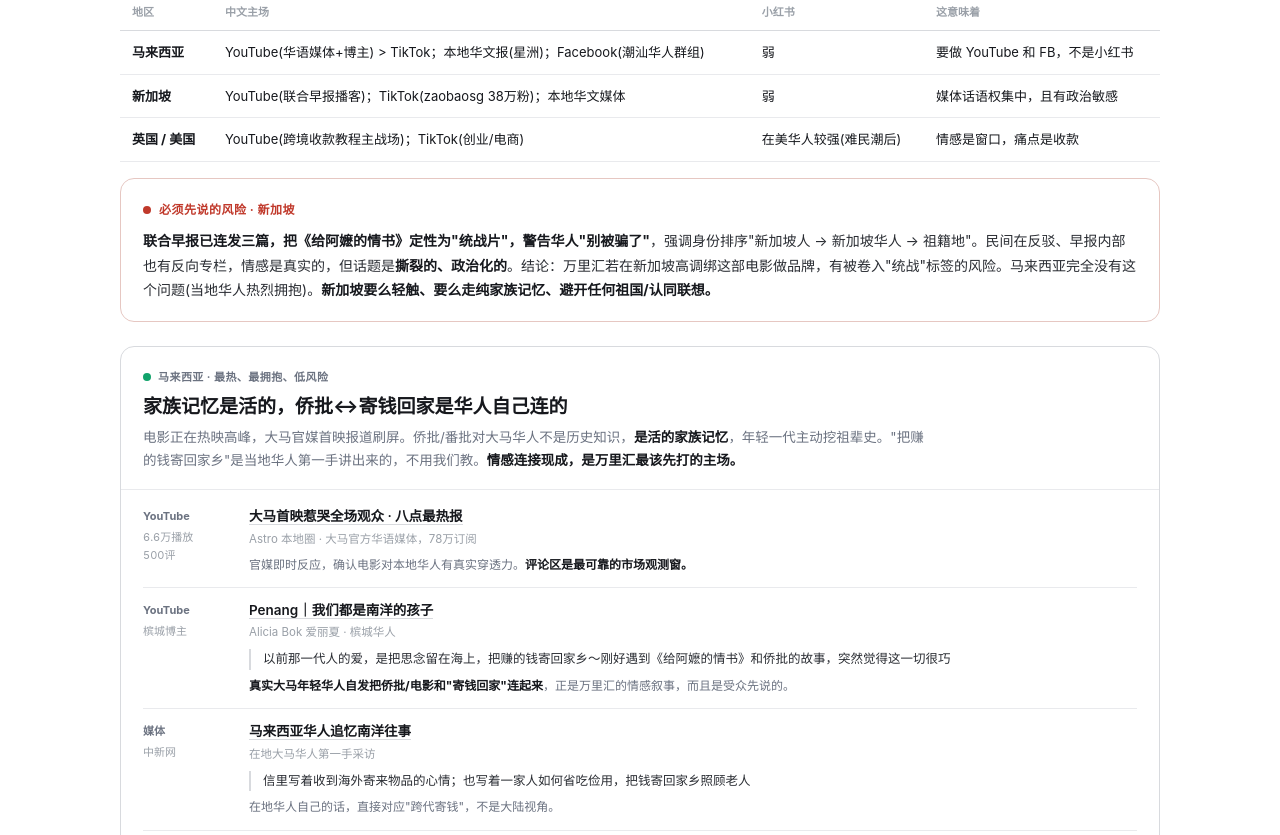
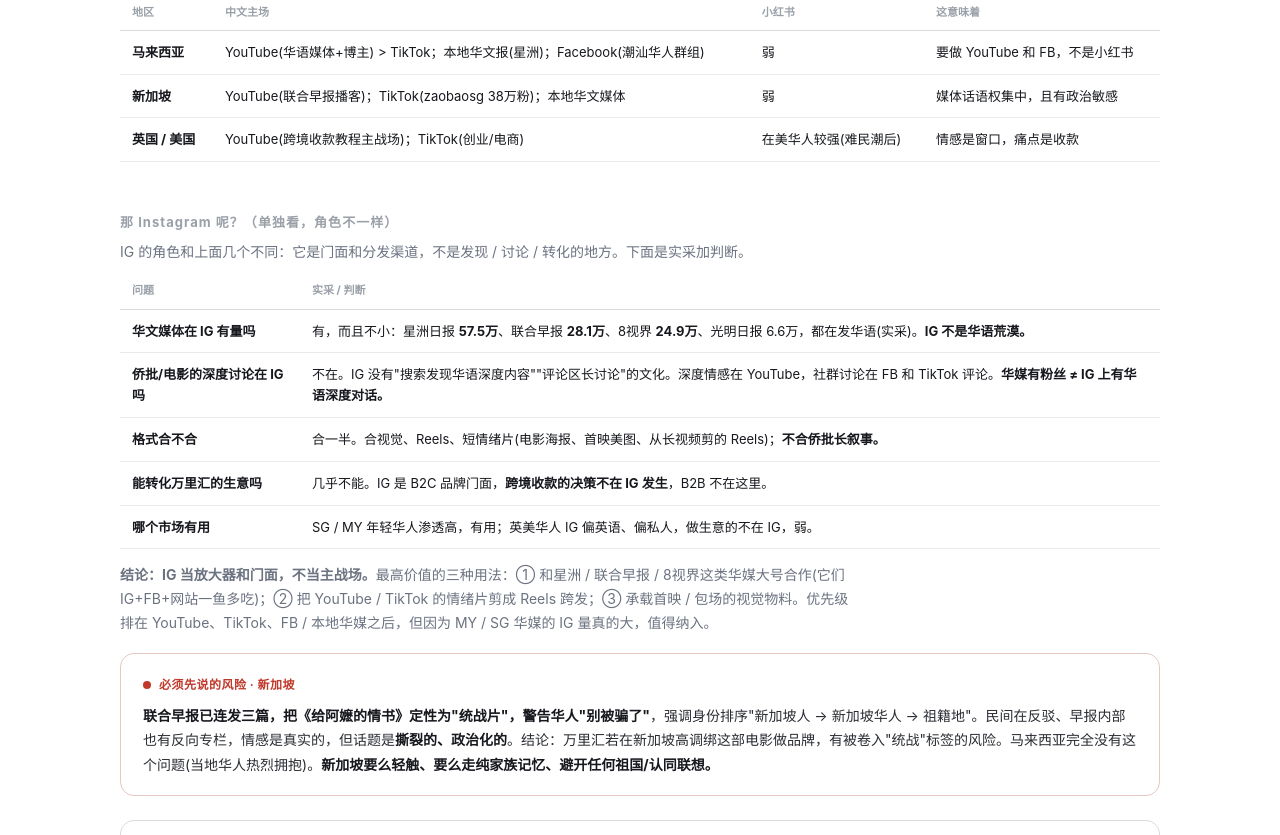
Before and after one commit to socialworldfirst/ama-rednote-research, a plain HTML site: page overseas.html in a window 1280 px wide. Shown: the part 530-1365 px from the top of the page. Drawn offline with Linux system fonts and the light colour scheme.

Commit message:
平台地图补 Instagram：门面/分发渠道，华媒IG量实采

```diff
--- a/overseas.html
+++ b/overseas.html
@@ -105,6 +105,20 @@ table.plat td b{font-weight:650}
   </tbody>
 </table>
 
+<h2>那 Instagram 呢？（单独看，角色不一样）</h2>
+<p class="h2sub">IG 的角色和上面几个不同：它是门面和分发渠道，不是发现 / 讨论 / 转化的地方。下面是实采加判断。</p>
+<table class="plat">
+  <thead><tr><th>问题</th><th>实采 / 判断</th></tr></thead>
+  <tbody>
+    <tr><td><b>华文媒体在 IG 有量吗</b></td><td>有，而且不小：星洲日报 <b>57.5万</b>、联合早报 <b>28.1万</b>、8视界 <b>24.9万</b>、光明日报 6.6万，都在发华语(实采)。<b>IG 不是华语荒漠。</b></td></tr>
+    <tr><td><b>侨批/电影的深度讨论在 IG 吗</b></td><td>不在。IG 没有"搜索发现华语深度内容""评论区长讨论"的文化。深度情感在 YouTube，社群讨论在 FB 和 TikTok 评论。<b>华媒有粉丝 ≠ IG 上有华语深度对话。</b></td></tr>
+    <tr><td><b>格式合不合</b></td><td>合一半。合视觉、Reels、短情绪片(电影海报、首映美图、从长视频剪的 Reels)；<b>不合侨批长叙事。</b></td></tr>
+    <tr><td><b>能转化万里汇的生意吗</b></td><td>几乎不能。IG 是 B2C 品牌门面，<b>跨境收款的决策不在 IG 发生</b>，B2B 不在这里。</td></tr>
+    <tr><td><b>哪个市场有用</b></td><td>SG / MY 年轻华人渗透高，有用；英美华人 IG 偏英语、偏私人，做生意的不在 IG，弱。</td></tr>
+  </tbody>
+</table>
+<p class="h2sub" style="margin-top:14px"><b>结论：IG 当放大器和门面，不当主战场。</b>最高价值的三种用法：① 和星洲 / 联合早报 / 8视界这类华媒大号合作(它们 IG+FB+网站一鱼多吃)；② 把 YouTube / TikTok 的情绪片剪成 Reels 跨发；③ 承载首映 / 包场的视觉物料。优先级排在 YouTube、TikTok、FB / 本地华媒之后，但因为 MY / SG 华媒的 IG 量真的大，值得纳入。</p>
+
 <div class="risk">
   <div class="rl"><span class="d"></span>必须先说的风险 · 新加坡</div>
   <p><b>联合早报已连发三篇，把《给阿嬷的情书》定性为"统战片"，警告华人"别被骗了"</b>，强调身份排序"新加坡人 → 新加坡华人 → 祖籍地"。民间在反驳、早报内部也有反向专栏，情感是真实的，但话题是<b>撕裂的、政治化的</b>。结论：万里汇若在新加坡高调绑这部电影做品牌，有被卷入"统战"标签的风险。马来西亚完全没有这个问题(当地华人热烈拥抱)。<b>新加坡要么轻触、要么走纯家族记忆、避开任何祖国/认同联想。</b></p>
```
